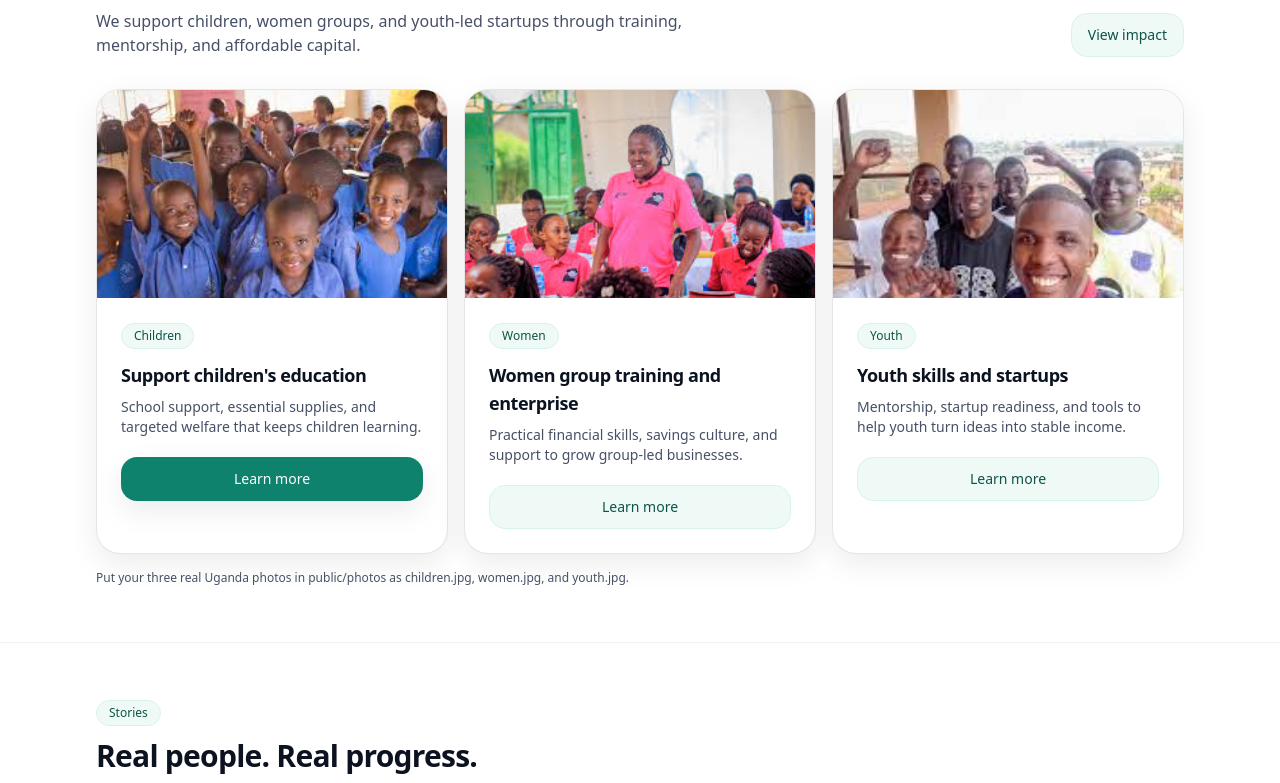
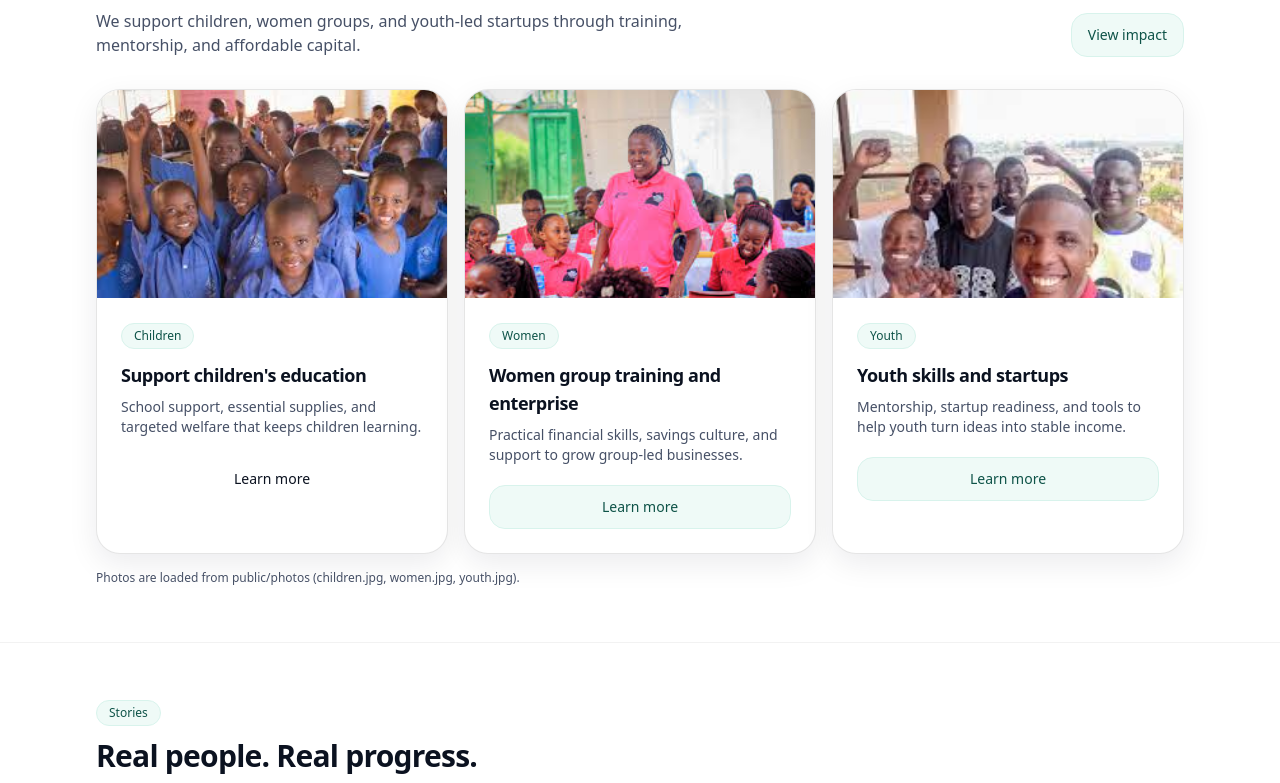
Before and after one commit to mugagamuto/virgo-society-ug, a Next.js app: page / in a window 1280 px wide. Shown: the part 2179-2962 px from the top of the page. Built offline with nearby package versions, Linux system fonts and the light colour scheme.

Commit message:
Fix homepage duplicate StoriesSlider and impact gallery encoding

```diff
--- a/app/page.tsx
+++ b/app/page.tsx
@@ -1,12 +1,12 @@
 import { HomeHero } from "@/components/site/home-hero";
 import { TrustBar } from "@/components/site/trust-bar";
+import { PartnersStrip } from "@/components/site/partners-strip";
 import { ImpactStats } from "@/components/site/impact-stats";
 import { ProgramsGrid } from "@/components/site/programs-grid";
 
 import { ImpactGallery } from "@/components/site/impact-gallery";
 import { StoriesSlider } from "@/components/site/stories-slider";
 import { CtaBand } from "@/components/site/cta-band";
-import { PartnersStrip } from "@/components/site/partners-strip";
 
 export default function HomePage() {
   return (
--- a/components/site/impact-gallery.tsx
+++ b/components/site/impact-gallery.tsx
@@ -66,7 +66,7 @@ export function ImpactGallery() {
                 <CardDescription className="mt-2">{it.desc}</CardDescription>
                 <div className="mt-5">
                   <Link href={it.href}>
-                    <Button className="w-full" variant={it.tag === "Children" ? "primary" : "secondary"}>
+                    <Button className="w-full" variant={it.tag === "Children" ? "default" : "secondary"}>
                       Learn more
                     </Button>
                   </Link>
@@ -77,7 +77,7 @@ export function ImpactGallery() {
         </div>
 
         <p className="mt-4 text-xs text-mutedInk">
-          Put your three real Uganda photos in public/photos as children.jpg, women.jpg, and youth.jpg.
+          Photos are loaded from public/photos (children.jpg, women.jpg, youth.jpg).
         </p>
       </Container>
     </section>
```
